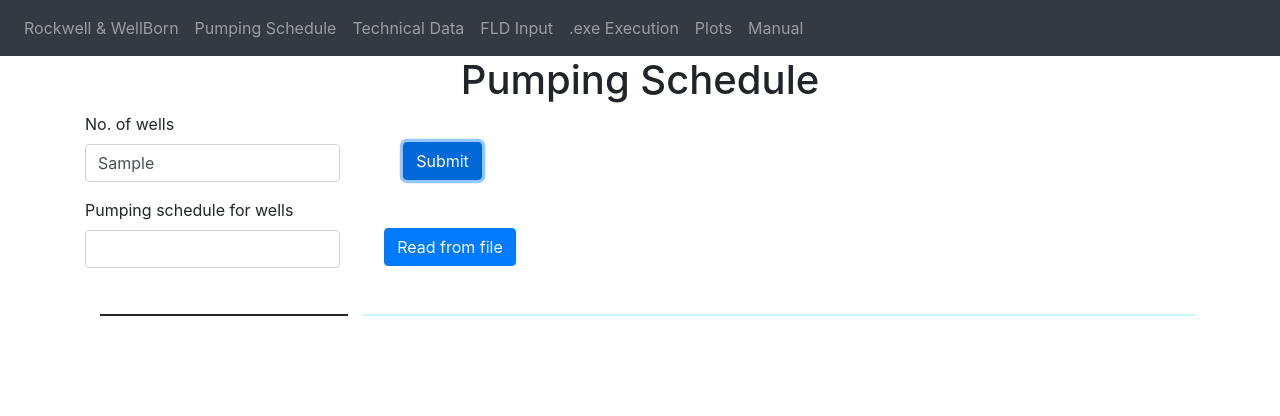
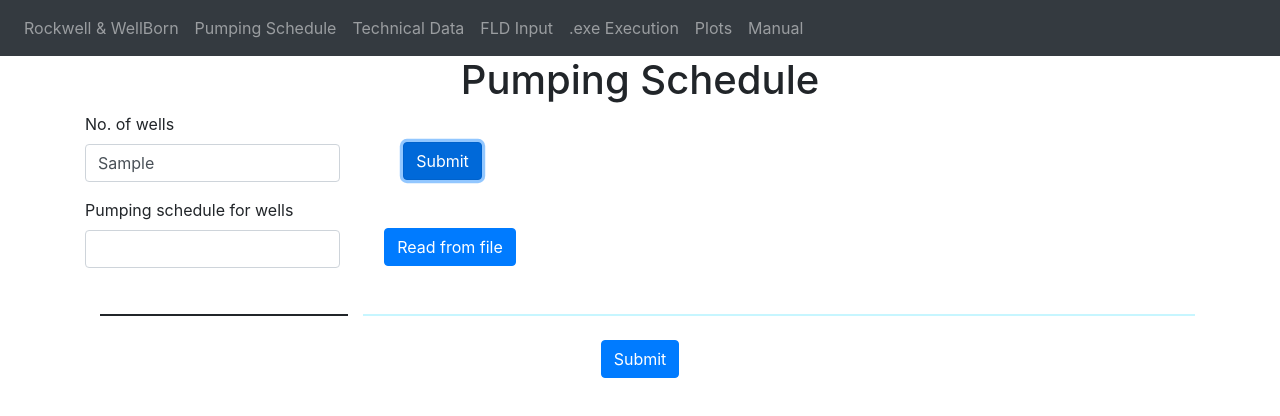
Before and after one commit to Nithivarn-Reddy/GeoFrac_Application, a React (Create React App) app: page /pumpingSchedule in a window 1280 px wide. Both pictures are taken after typing "Sample" into the empty fields and a click on the button "Submit". Shown: the top 416 px of the page. Built offline with nearby package versions, Linux system fonts and the light colour scheme.

Commit message:
Wells Data and Download functionality

```diff
--- a/src/components/Wells.jsx
+++ b/src/components/Wells.jsx
@@ -1,5 +1,5 @@
 import React, { Component } from "react";
-import { Tab, Row, Col, Nav, Container } from "react-bootstrap";
+import { Tab, Row, Col, Nav, Container, Button } from "react-bootstrap";
 import TabContainer from "react-bootstrap/TabContainer";
 import Stages from "../components/Stages";
 
@@ -7,7 +7,164 @@ class Wells extends Component {
   constructor(props) {
     super(props);
   }
+
   state = {};
+
+  handleSubmit = () => {
+    console.log("Clicked submit");
+    console.log(
+      "props data (No of wells) \n" +
+        this.props.formData.noOfWells +
+        "\n" +
+        "Stages data (no of stages) \n" +
+        "\n" +
+        this.props.formData.noOfStages
+    );
+
+    const well_prefix = "Well_";
+    const stage_prefix = "stage-";
+    const scheduleDivision_prefix = "schd";
+    const totalPumpingTime_prefix = "tpt";
+
+    const time_prefix = "time_";
+    const iR_prefix = "iR_";
+    const vis_prefix = "vis_";
+    const density_prefix = "density_";
+    const fTime_prefix = "fTime_";
+    const carterL_prefix = "carterL_";
+    const fCom_prefix = "fCom_";
+
+    const well_ids = Array.from(
+      { length: this.props.formData.noOfWells },
+      (well, i) => i + 1
+    );
+
+    const stage_ids = Array.from(
+      { length: this.props.formData.noOfStages },
+      (stage, i) => i + 1
+    );
+    var Format = "";
+
+    // Do we need to use map??
+    const data = well_ids.map((id) => {
+      const well_id = well_prefix + id;
+      for (let index = 1; index <= this.props.formData.noOfStages; index++) {
+        const stage_id = well_id + stage_prefix + index;
+        const scheduleDivision_id = stage_id + scheduleDivision_prefix;
+        const scheduleDivision_value = document.getElementById(
+          scheduleDivision_id
+        ).value;
+
+        Format +=
+          "********************************** \n" +
+          "Pumping Schedule for Stage-" +
+          index +
+          "\n ********************************** \n";
+        Format +=
+          "Schedule Division \n" +
+          scheduleDivision_value +
+          "\n" +
+          "********************************** \n";
+
+        // console.log(
+        //   " Schedule division value of stage" +
+        //     index +
+        //     " - " +
+        //     document.getElementById(scheduleDivision_id).value
+        // );
+        const totalPumpingTime_id = stage_id + totalPumpingTime_prefix;
+        const totalPumpingTime_value = document.getElementById(
+          totalPumpingTime_id
+        ).value;
+        Format +=
+          "Total Pumping Time \n" +
+          totalPumpingTime_value +
+          "\n" +
+          "********************************** \n";
+
+        Format +=
+          "Input time (cumulative), all parameters seperated by commas. \n" +
+          "********************************** \n";
+        Format +=
+          "To simulate shut-in use zero injection rate. \n" +
+          "********************************** \n";
+        Format +=
+          "Time (min),Injection rate (bpm),Viscosity (cP),density of injection fluid (lb/gal),fluid time step during shut-in (sec),carter Leak-off-coefficient (m/s^0.5),fluid compressibility (1/Pa)" +
+          "\n ********************************** \n";
+
+        let row_data = "";
+        for (let idx = 1; idx <= scheduleDivision_value; idx++) {
+          const time_id = stage_id + time_prefix + idx;
+          const iR_id = stage_id + iR_prefix + idx;
+          const vis_id = stage_id + vis_prefix + idx;
+          const density_id = stage_id + density_prefix + idx;
+          const fTime_id = stage_id + fTime_prefix + idx;
+          const carterL_id = stage_id + carterL_prefix + idx;
+          const fCom_id = stage_id + fCom_prefix + idx;
+
+          row_data +=
+            document.getElementById(time_id).value +
+            "," +
+            document.getElementById(iR_id).value +
+            "," +
+            document.getElementById(vis_id).value +
+            "," +
+            document.getElementById(density_id).value +
+            "," +
+            document.getElementById(fTime_id).value +
+            "," +
+            document.getElementById(carterL_id).value +
+            "," +
+            document.getElementById(fCom_id).value +
+            "\n";
+          // console.log("Id -- " + time_id);
+
+          // console.log(
+          //   "\n Data of each schedule division section" +
+          //     idx +
+          //     " - " +
+          //     document.getElementById(time_id).value +
+          //     "\n" +
+          //     document.getElementById(iR_id).value +
+          //     "\n" +
+          //     document.getElementById(vis_id).value +
+          //     "\n" +
+          //     document.getElementById(density_id).value +
+          //     "\n" +
+          //     document.getElementById(fTime_id).value +
+          //     "\n" +
+          //     document.getElementById(carterL_id).value +
+          //     "\n" +
+          //     document.getElementById(fCom_id).value +
+          //     "\n"
+          // );
+        }
+        Format += row_data;
+      }
+    });
+
+    //console.log("================== Data ============ \n" + Format);
+
+    // Step-2
+    // make it downloadable into a text file.
+
+    const textToBLOB = new Blob([Format], { type: "text/plain" });
+    const sFileName = "formData.txt"; // The file to save the data.
+
+    let newLink = document.createElement("a");
+    newLink.download = sFileName;
+
+    if (window.webkitURL != null) {
+      newLink.href = window.webkitURL.createObjectURL(textToBLOB);
+    } else {
+      newLink.href = window.URL.createObjectURL(textToBLOB);
+      newLink.style.display = "none";
+      document.body.appendChild(newLink);
+    }
+
+    newLink.click();
+  };
+
   render() {
     console.log("Value of Props" + this.props.formData.noOfWells);
     const ids = Array.from(
@@ -53,6 +210,9 @@ class Wells extends Component {
             </Col>
           </Row>
         </TabContainer>
+        <br></br>
+        <Button onClick={this.handleSubmit}> Submit</Button>
+        <br></br>
       </Container>
     );
   }
```
